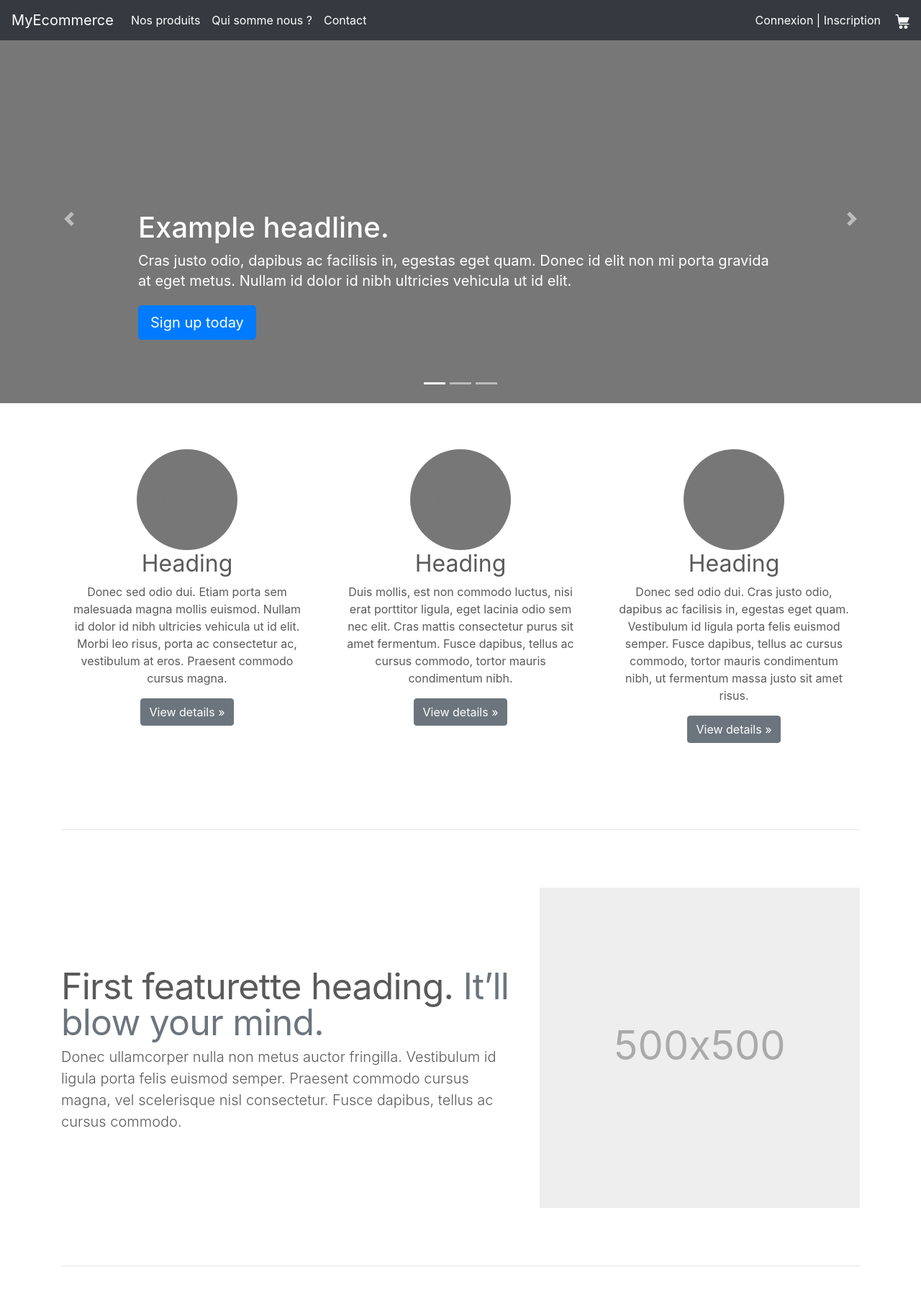
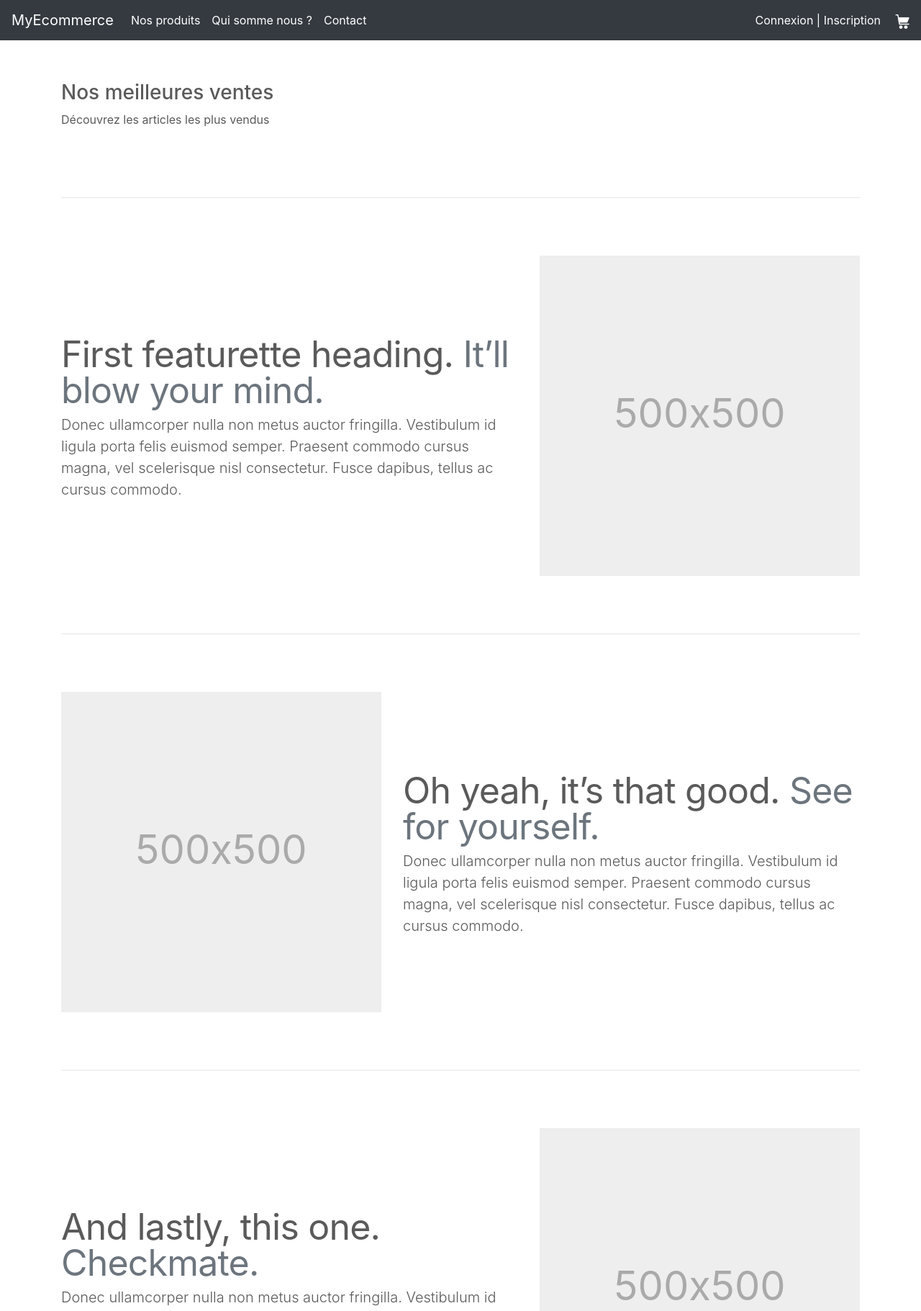
Before and after one commit to genesis59/ecommerce-symfony, a Symfony app: template templates/home/index.html.twig in a window 1280 px wide. Shown: the top 1821 px of the page at 72% size. Run offline with Twig, Linux system fonts and the light colour scheme; the template is opened without the code that fills it, so the values that code supplies are empty; some libraries are stand-ins or nearby versions.

Commit message:
produit a la une et caroussel

```diff
--- a/src/Controller/Admin/DashboardController.php
+++ b/src/Controller/Admin/DashboardController.php
@@ -4,6 +4,7 @@ namespace App\Controller\Admin;
 
 use App\Entity\Carrier;
 use App\Entity\Category;
+use App\Entity\Header;
 use App\Entity\Order;
 use App\Entity\Product;
 use App\Entity\User;
@@ -38,5 +39,6 @@ class DashboardController extends AbstractDashboardController
         yield MenuItem::linkToCrud('Catégories', 'fas fa-list', Category::class);
         yield MenuItem::linkToCrud('Produits', 'fas fa-tag', Product::class);
         yield MenuItem::linkToCrud('Transporteurs', 'fas fa-truck', Carrier::class);
+        yield MenuItem::linkToCrud('En tête', 'fas fa-desktop', Header::class);
     }
 }
--- a/src/Controller/Admin/ProductCrudController.php
+++ b/src/Controller/Admin/ProductCrudController.php
@@ -5,6 +5,7 @@ namespace App\Controller\Admin;
 use App\Entity\Product;
 use EasyCorp\Bundle\EasyAdminBundle\Controller\AbstractCrudController;
 use EasyCorp\Bundle\EasyAdminBundle\Field\AssociationField;
+use EasyCorp\Bundle\EasyAdminBundle\Field\BooleanField;
 use EasyCorp\Bundle\EasyAdminBundle\Field\ImageField;
 use EasyCorp\Bundle\EasyAdminBundle\Field\MoneyField;
 use EasyCorp\Bundle\EasyAdminBundle\Field\SlugField;
@@ -31,6 +32,7 @@ class ProductCrudController extends AbstractCrudController
                 ->setRequired(false),
             TextField::new('subtitle'),
             TextareaField::new('description'),
+            BooleanField::new('isBest'),
             MoneyField::new('price')->setCurrency('EUR'),
             AssociationField::new('category')
         ];
--- a/src/Controller/ProductController.php
+++ b/src/Controller/ProductController.php
@@ -43,11 +43,13 @@ class ProductController extends AbstractController
     {
 
         $product = $this->productRepo->findOneBy(['slug' => $slug]);
+        $products = $this->productRepo->findBy(['isBest' => 1]);
         if (!$product) {
             return $this->redirectToRoute('products');
         }
         return $this->render('product/show.html.twig', [
             'product' => $product,
+            'products' => $products
         ]);
     }
 }
--- a/templates/base.html.twig
+++ b/templates/base.html.twig
@@ -90,95 +90,29 @@
       {% if block('carousel') is defined %}
       <div id="myCarousel" class="carousel slide" data-ride="carousel">
         <ol class="carousel-indicators">
-          <li data-target="#myCarousel" data-slide-to="0" class="active"></li>
-          <li data-target="#myCarousel" data-slide-to="1"></li>
-          <li data-target="#myCarousel" data-slide-to="2"></li>
+          {% for key,header in headers %}
+          <li data-target="#myCarousel" data-slide-to="{{ key }}" {% if key == 0 %}class="active"{% endif %}></li>
+          {% endfor %}
         </ol>
         <div class="carousel-inner">
-          <div class="carousel-item active">
-            <svg
-              class="bd-placeholder-img"
-              width="100%"
-              height="100%"
-              xmlns="http://www.w3.org/2000/svg"
-              preserveAspectRatio="xMidYMid slice"
-              focusable="false"
-              role="img"
-            >
-              <rect width="100%" height="100%" fill="#777" />
-            </svg>
+          {% for key,header in headers %}
+          <div class="carousel-item {% if key == 0 %}active{% endif %}" style="background: url('/uploads/{{ header.illustration }}');background-size:cover;">
+
             <div class="container">
               <div class="carousel-caption text-left">
-                <h1>Example headline.</h1>
+                <h1>{{header.title}}</h1>
                 <p>
-                  Cras justo odio, dapibus ac facilisis in, egestas eget quam.
-                  Donec id elit non mi porta gravida at eget metus. Nullam id
-                  dolor id nibh ultricies vehicula ut id elit.
+                  {{ header.content }}
                 </p>
                 <p>
-                  <a class="btn btn-lg btn-primary" href="#" role="button"
-                    >Sign up today</a
+                  <a class="btn btn-lg btn-info" href="{{ header.btnUrl }}" role="button"
+                    >{{ header.btnTitle}}</a
                   >
                 </p>
               </div>
             </div>
           </div>
-          <div class="carousel-item">
-            <svg
-              class="bd-placeholder-img"
-              width="100%"
-              height="100%"
-              xmlns="http://www.w3.org/2000/svg"
-              preserveAspectRatio="xMidYMid slice"
-              focusable="false"
-              role="img"
-            >
-              <rect width="100%" height="100%" fill="#777" />
-            </svg>
-            <div class="container">
-              <div class="carousel-caption">
-                <h1>Another example headline.</h1>
-                <p>
-                  Cras justo odio, dapibus ac facilisis in, egestas eget quam.
-                  Donec id elit non mi porta gravida at eget metus. Nullam id
-                  dolor id nibh ultricies vehicula ut id elit.
-                </p>
-                <p>
-                  <a class="btn btn-lg btn-primary" href="#" role="button"
-                    >Learn more</a
-                  >
-                </p>
-              </div>
-            </div>
-          </div>
-          <div class="carousel-item">
-            <svg
-              class="bd-placeholder-img"
-              width="100%"
-              height="100%"
-              xmlns="http://www.w3.org/2000/svg"
-              preserveAspectRatio="xMidYMid slice"
-              focusable="false"
-              role="img"
-            >
-              <rect width="100%" height="100%" fill="#777" />
-            </svg>
-            <div class="container">
-              <div class="carousel-caption text-right">
-                <h1>One more for good measure.</h1>
-                <p>
-                  Cras justo odio, dapibus ac facilisis in, egestas eget quam.
-                  Donec id elit non mi porta gravida at eget metus. Nullam id
-                  dolor id nibh ultricies vehicula ut id elit.
-                </p>
-                <p>
-                  <a class="btn btn-lg btn-primary" href="#" role="button"
-                    >Browse gallery</a
-                  >
-                </p>
-              </div>
-            </div>
-          </div>
+          {% endfor %}
         </div>
         <a
           class="carousel-control-prev"
--- a/templates/home/index.html.twig
+++ b/templates/home/index.html.twig
@@ -1,92 +1,13 @@
 {% extends 'base.html.twig' %} {% block carousel %}{% endblock %}{% block content %}
 <!-- Three columns of text below the carousel -->
+<h3 >Nos meilleures ventes</h3>
+<p>Découvrez les articles les plus vendus</p>
 <div class="row">
-  <div class="col-lg-4">
-    <svg
-      class="bd-placeholder-img rounded-circle"
-      width="140"
-      height="140"
-      xmlns="http://www.w3.org/2000/svg"
-      preserveAspectRatio="xMidYMid slice"
-      focusable="false"
-      role="img"
-      aria-label="Placeholder: 140x140"
-    >
-      <title>Placeholder</title>
-      <rect width="100%" height="100%" fill="#777" />
-      <text x="50%" y="50%" fill="#777" dy=".3em">140x140</text>
-    </svg>
-    <h2>Heading</h2>
-    <p>
-      Donec sed odio dui. Etiam porta sem malesuada magna mollis euismod. Nullam
-      id dolor id nibh ultricies vehicula ut id elit. Morbi leo risus, porta ac
-      consectetur ac, vestibulum at eros. Praesent commodo cursus magna.
-    </p>
-    <p>
-      <a class="btn btn-secondary" href="#" role="button"
-        >View details &raquo;</a
-      >
-    </p>
+  {% for product in products %}
+  <div class="col-lg-3">
+    {% include 'product/single_product.html.twig' %}
   </div>
-  <!-- /.col-lg-4 -->
-  <div class="col-lg-4">
-    <svg
-      class="bd-placeholder-img rounded-circle"
-      width="140"
-      height="140"
-      xmlns="http://www.w3.org/2000/svg"
-      preserveAspectRatio="xMidYMid slice"
-      focusable="false"
-      role="img"
-      aria-label="Placeholder: 140x140"
-    >
-      <title>Placeholder</title>
-      <rect width="100%" height="100%" fill="#777" />
-      <text x="50%" y="50%" fill="#777" dy=".3em">140x140</text>
-    </svg>
-    <h2>Heading</h2>
-    <p>
-      Duis mollis, est non commodo luctus, nisi erat porttitor ligula, eget
-      lacinia odio sem nec elit. Cras mattis consectetur purus sit amet
-      fermentum. Fusce dapibus, tellus ac cursus commodo, tortor mauris
-      condimentum nibh.
-    </p>
-    <p>
-      <a class="btn btn-secondary" href="#" role="button"
-        >View details &raquo;</a
-      >
-    </p>
-  </div>
-  <!-- /.col-lg-4 -->
-  <div class="col-lg-4">
-    <svg
-      class="bd-placeholder-img rounded-circle"
-      width="140"
-      height="140"
-      xmlns="http://www.w3.org/2000/svg"
-      preserveAspectRatio="xMidYMid slice"
-      focusable="false"
-      role="img"
-      aria-label="Placeholder: 140x140"
-    >
-      <title>Placeholder</title>
-      <rect width="100%" height="100%" fill="#777" />
-      <text x="50%" y="50%" fill="#777" dy=".3em">140x140</text>
-    </svg>
-    <h2>Heading</h2>
-    <p>
-      Donec sed odio dui. Cras justo odio, dapibus ac facilisis in, egestas eget
-      quam. Vestibulum id ligula porta felis euismod semper. Fusce dapibus,
-      tellus ac cursus commodo, tortor mauris condimentum nibh, ut fermentum
-      massa justo sit amet risus.
-    </p>
-    <p>
-      <a class="btn btn-secondary" href="#" role="button"
-        >View details &raquo;</a
-      >
-    </p>
-  </div>
-  <!-- /.col-lg-4 -->
+  {% endfor %}
 </div>
 <!-- /.row -->
 
```
Also changed, not shown: migrations/Version20220115190050.php (added, +31 -0 lines), migrations/Version20220115210302.php (added, +31 -0 lines), src/Controller/Admin/HeaderCrudController.php (added, +32 -0 lines), src/Controller/HomeController.php (+14 -1 lines), src/Entity/Header.php (added, +95 -0 lines), src/Entity/Product.php (+15 -0 lines), src/Repository/HeaderRepository.php (added, +50 -0 lines), templates/product/index.html.twig (+1 -8 lines), templates/product/show.html.twig (+15 -3 lines), templates/product/single_product.html.twig (added, +8 -0 lines), public/uploads/2e97886493d42b0494ced3158d90343e33cc85d5.jpg (added), 1 other file.
